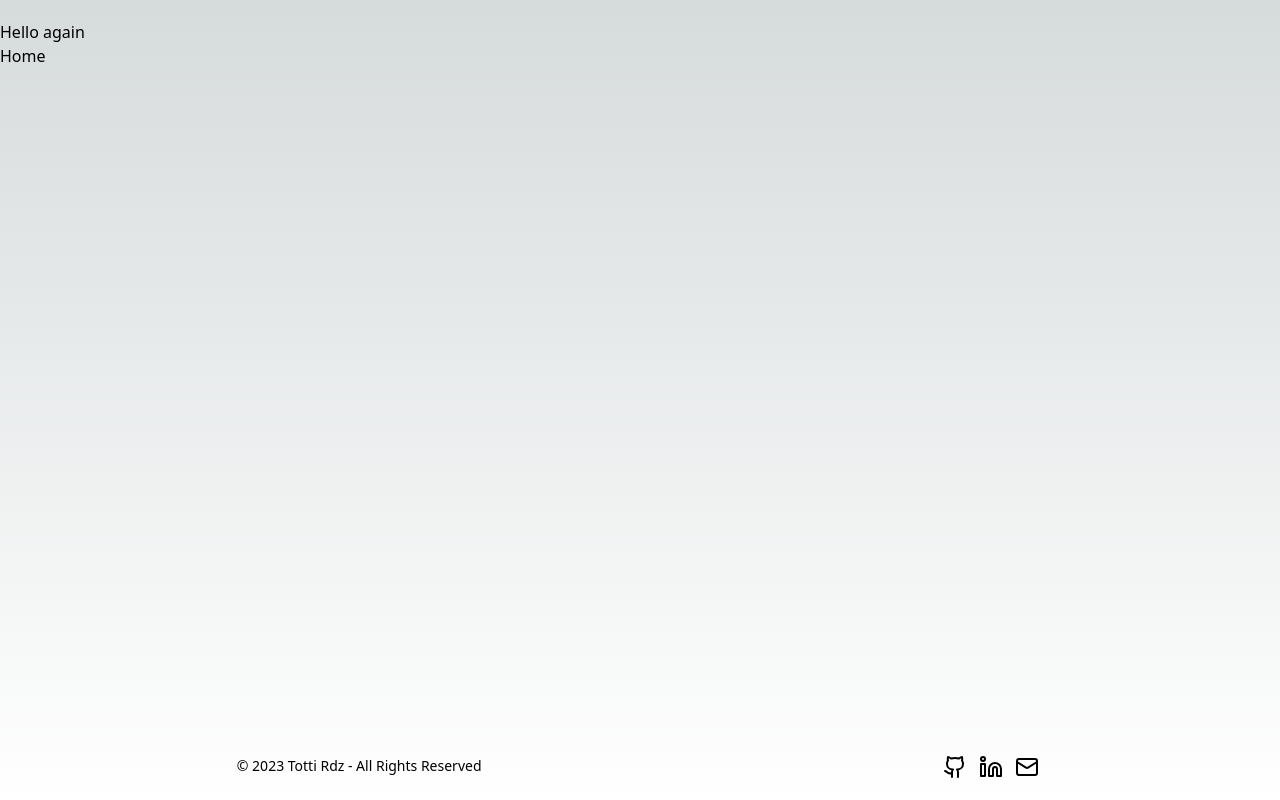
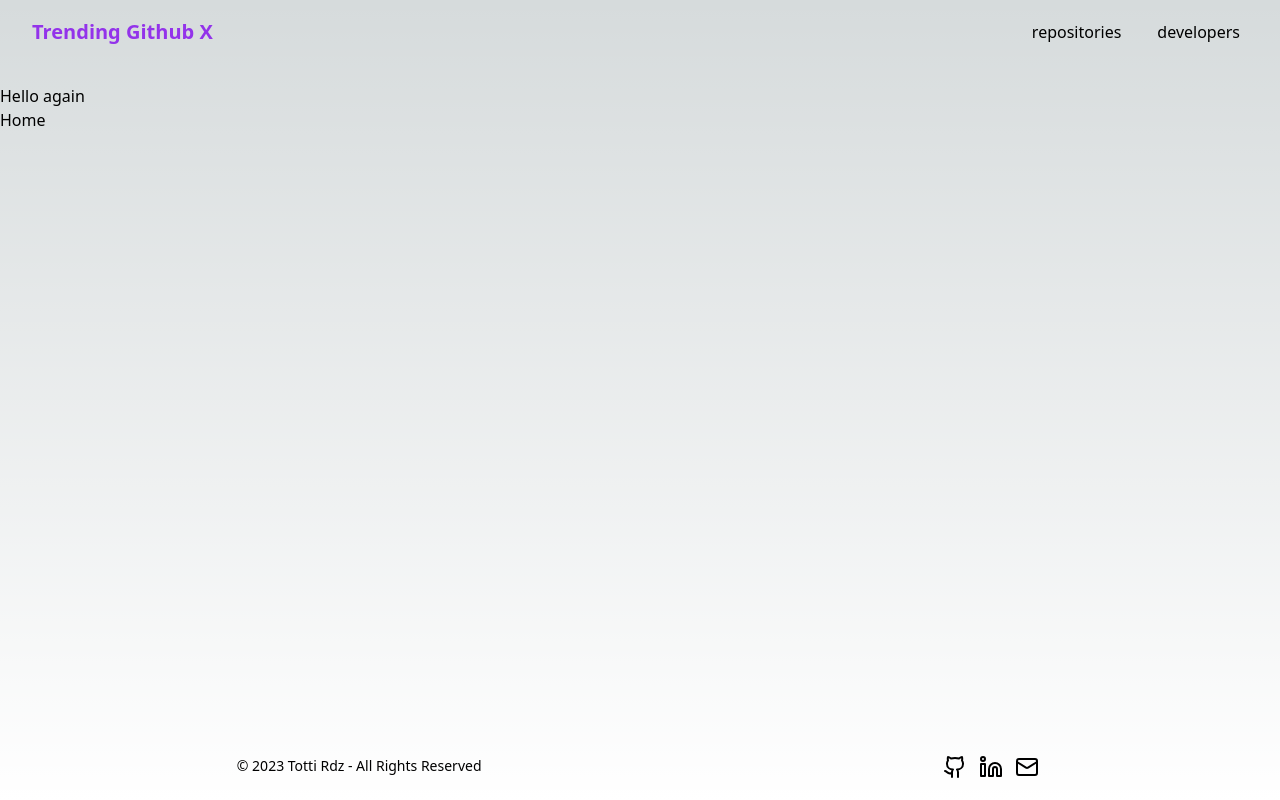
Before and after one commit to totti-rdz/github-trending-x, a React (Vite) app in the folder client/: page /other in a window 1280 px wide. Built offline with nearby package versions, Linux system fonts and the light colour scheme.

Commit message:
create Header component first draft

```diff
--- /dev/null
+++ b/client/src/components/Layout/components/Header.tsx
@@ -0,0 +1,34 @@
+import Link from '../../Link';
+import { classNames } from '../../../utils/classNames';
+
+const links = [
+  { label: 'repositories', href: '/' },
+  { label: 'developers', href: '/developers' },
+];
+
+const Header = () => {
+  return (
+    <div className="mx-auto w-full max-w-screen-xl">
+      <header
+        className={classNames(
+          'mx-4 flex items-center justify-between gap-2 px-2 py-2',
+          'lg:gap-4 lg:px-4 lg:py-4'
+        )}
+      >
+        <div className="flex-1 text-xl font-bold text-purple-600">
+          Trending Github X
+        </div>
+        <div className="">
+          <ul className="space-x-5">
+            {links.map(({ label, href }) => (
+              <Link href={href}>{label}</Link>
+            ))}
+          </ul>
+        </div>
+        {/* <div className="flex flex-1 justify-end">Menu</div> */}
+      </header>
+    </div>
+  );
+};
+
+export default Header;
--- a/client/src/components/Layout/index.tsx
+++ b/client/src/components/Layout/index.tsx
@@ -1,3 +1,4 @@
+import Header from './components/Header';
 import Footer from './components/Footer';
 
 type Props = {
@@ -7,6 +8,7 @@ type Props = {
 const Layout = ({ children }: Props) => {
   return (
     <div className="mx-auto flex h-screen flex-col">
+      <Header />
       <main className="flex flex-1 flex-col overflow-auto pt-5">
         {children}
       </main>
--- /dev/null
+++ b/client/src/components/Link/index.tsx
@@ -0,0 +1,34 @@
+import { NavLink as RouterNavLink } from 'react-router-dom';
+import { getHoverAnimationClasses } from '../../utils/getHoverAnimationClasses';
+import { classNames } from '../../utils/classNames';
+
+type Props = {
+  children: React.ReactNode;
+  href: string;
+};
+
+const NavLink = ({ children, href }: Props) => {
+  const hoverAnimationClass = getHoverAnimationClasses();
+  return (
+    <RouterNavLink
+      className={({ isActive }) =>
+        classNames(hoverAnimationClass.parent, isActive && '!bg-transparent')
+      }
+      to={href}
+    >
+      {({ isActive }) => (
+        <span
+          className={classNames(
+            isActive
+              ? 'underline decoration-purple-600 decoration-2 underline-offset-4'
+              : hoverAnimationClass.child
+          )}
+        >
+          {children}
+        </span>
+      )}
+    </RouterNavLink>
+  );
+};
+
+export default NavLink;
```
